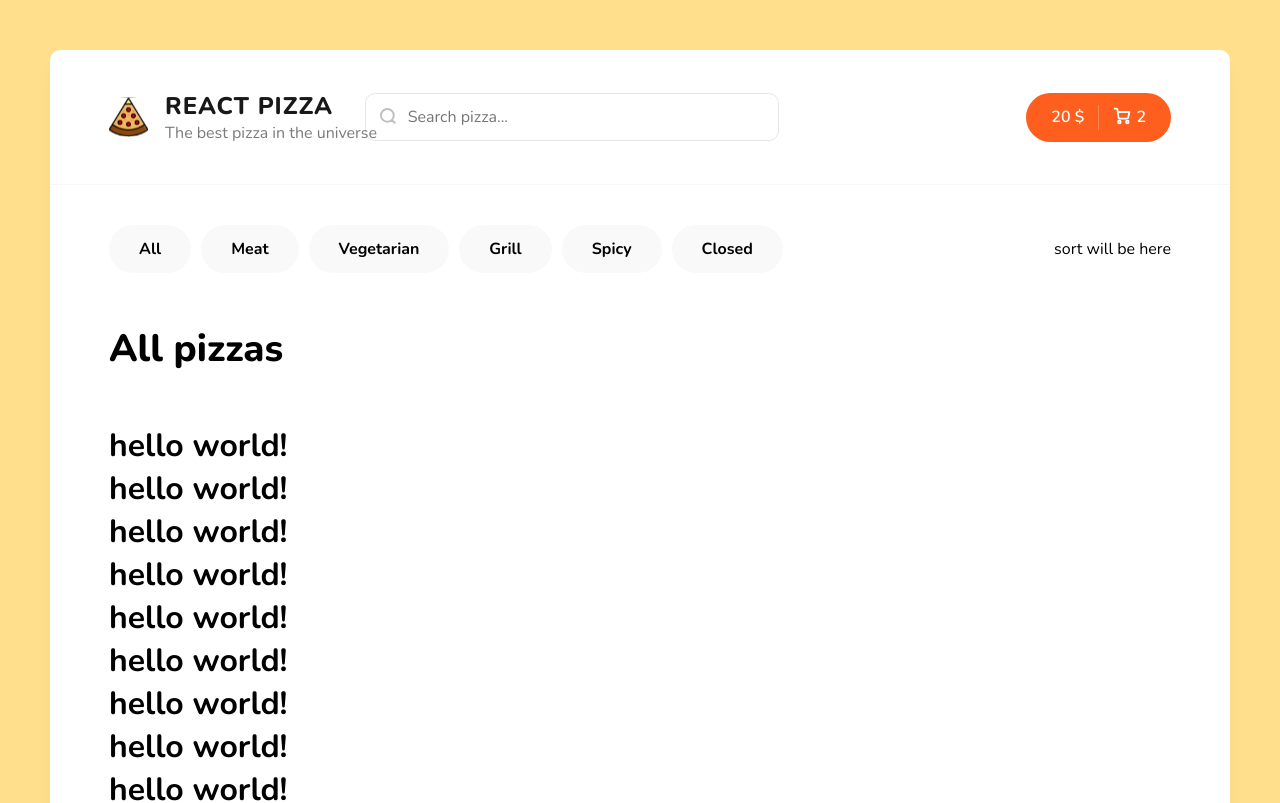
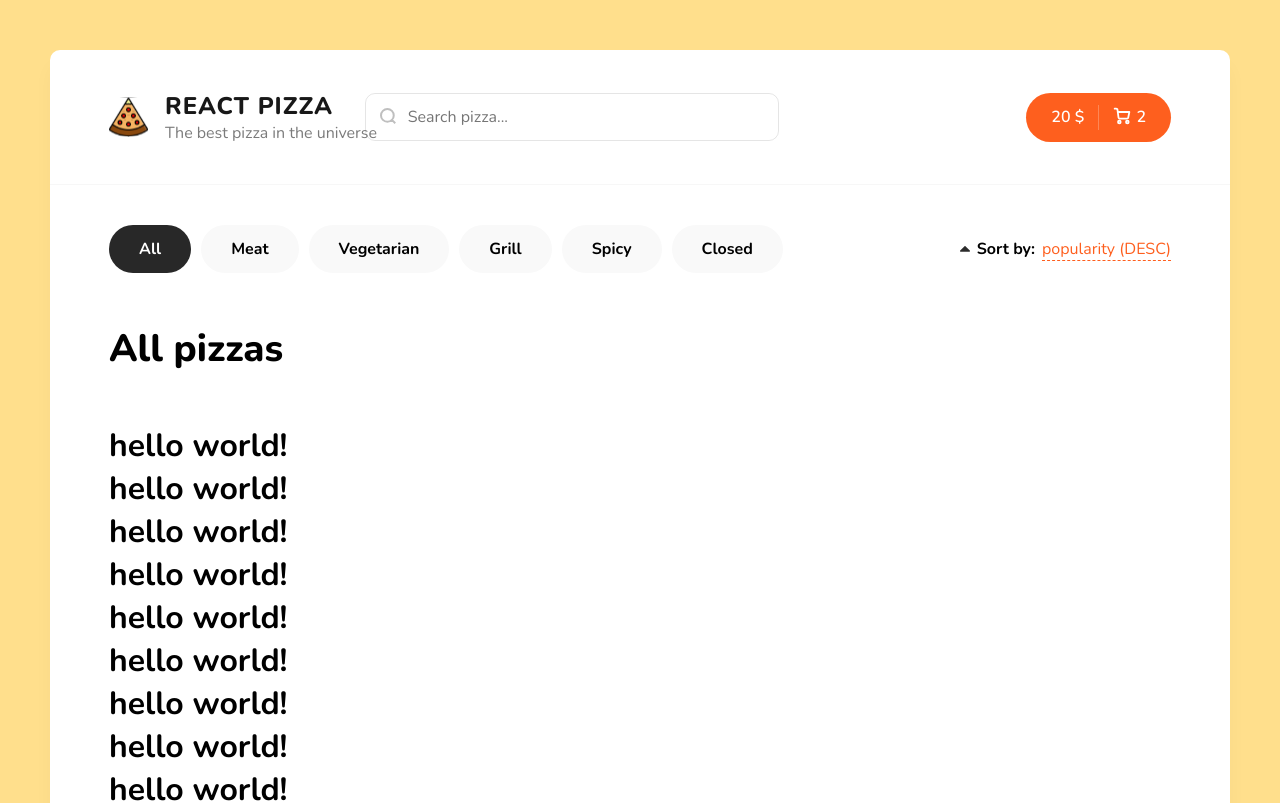
Before and after one commit to vvvvvvvector/react-pizza, a React (Create React App) app: page / in a window 1280 px wide. Shown: the top 803 px of the page. Built offline with nearby package versions, Linux system fonts and the light colour scheme.

Commit message:
sort by label done

```diff
--- a/src/App.js
+++ b/src/App.js
@@ -6,6 +6,9 @@ import lensSVG from './assets/images/search-lens.svg';
 import './scss/components/_button.scss';
 
 import './scss/components/_categories.scss';
+
+import './scss/components/_sort.scss';
+import arrowSVG from './assets/images/categories-arrow.svg';
 
 function Content() {
   return (<h1>hello world!</h1>);
@@ -42,7 +45,7 @@ function App() {
           <div className="content__top">
             <div className="categories">
               <ul>
-                <li>All</li>
+                <li className="active">All</li>
                 <li>Meat</li>
                 <li>Vegetarian</li>
                 <li>Grill</li>
@@ -51,7 +54,14 @@ function App() {
               </ul>
             </div>
             <div className="sort">
-              sort will be here
+              <div className="sort__label">
+                <img alt="arrow" src={arrowSVG} />
+                <b>Sort by: </b>
+                <span>popularity (DESC)</span>
+              </div>
+              <div className="sort__popup">
+
+              </div>
             </div>
           </div>
           <h2 className="content__title">
--- a/src/scss/components/_categories.scss
+++ b/src/scss/components/_categories.scss
@@ -20,6 +20,12 @@
             &:active {
                 background-color: darken(#f9f9f9, 7%);
             }
+
+            // selected category
+            &.active {
+                background-color: #282828;
+                color: #fff;
+            }
         }
     }
 }
--- /dev/null
+++ b/src/scss/components/_sort.scss
@@ -0,0 +1,22 @@
+@import '../variables';
+
+.sort {
+    &__label {
+        display: flex;
+        align-items: center;
+
+        img {
+            margin-right: 7px;
+        }
+
+        b {
+            margin-right: 7px;
+        }
+
+        span {
+            color: $orange;
+            border-bottom: 1px dashed $orange;
+            cursor: pointer;
+        }
+    }
+}
```
Also changed, not shown: src/assets/images/categories-arrow.svg (added).
